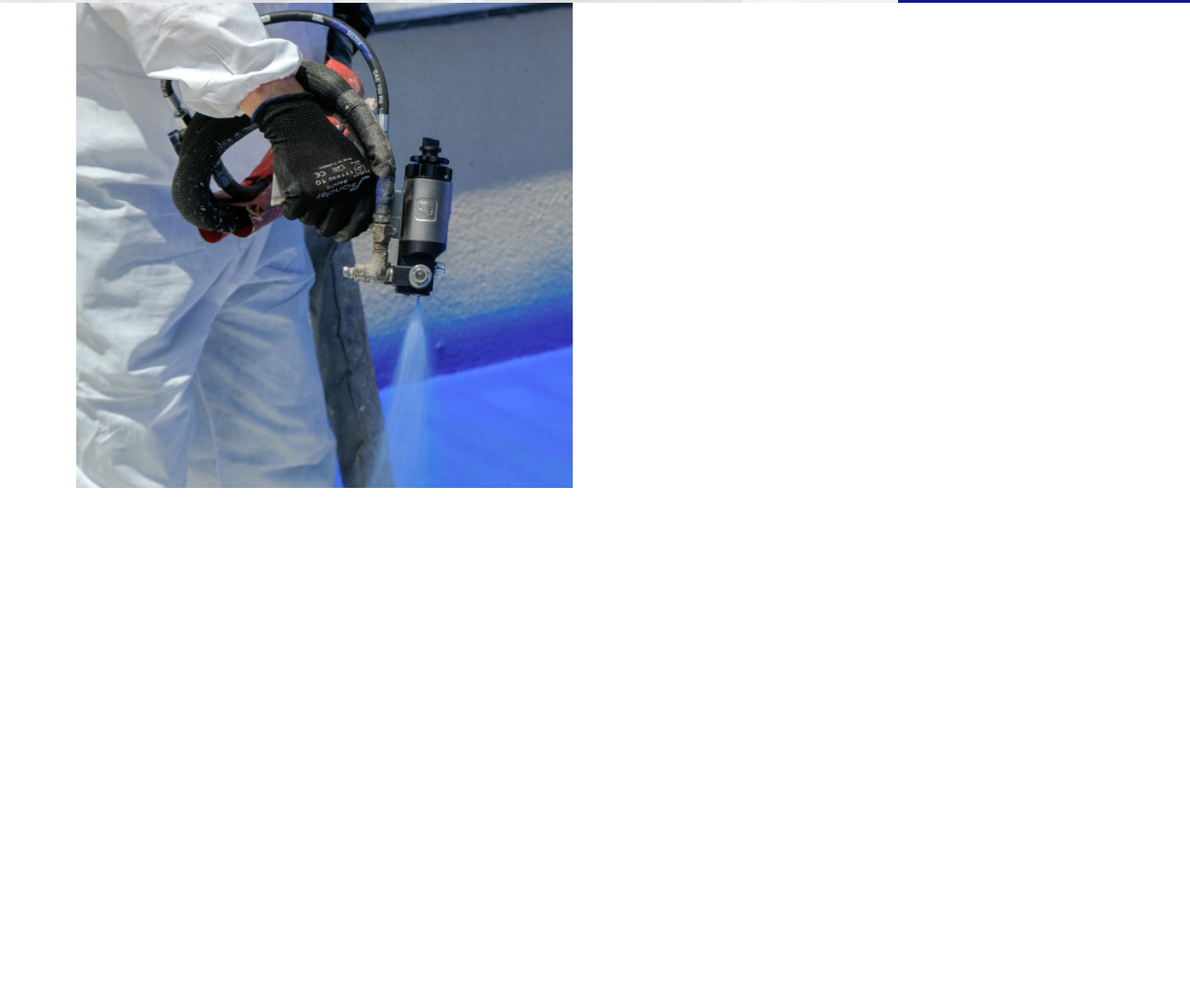
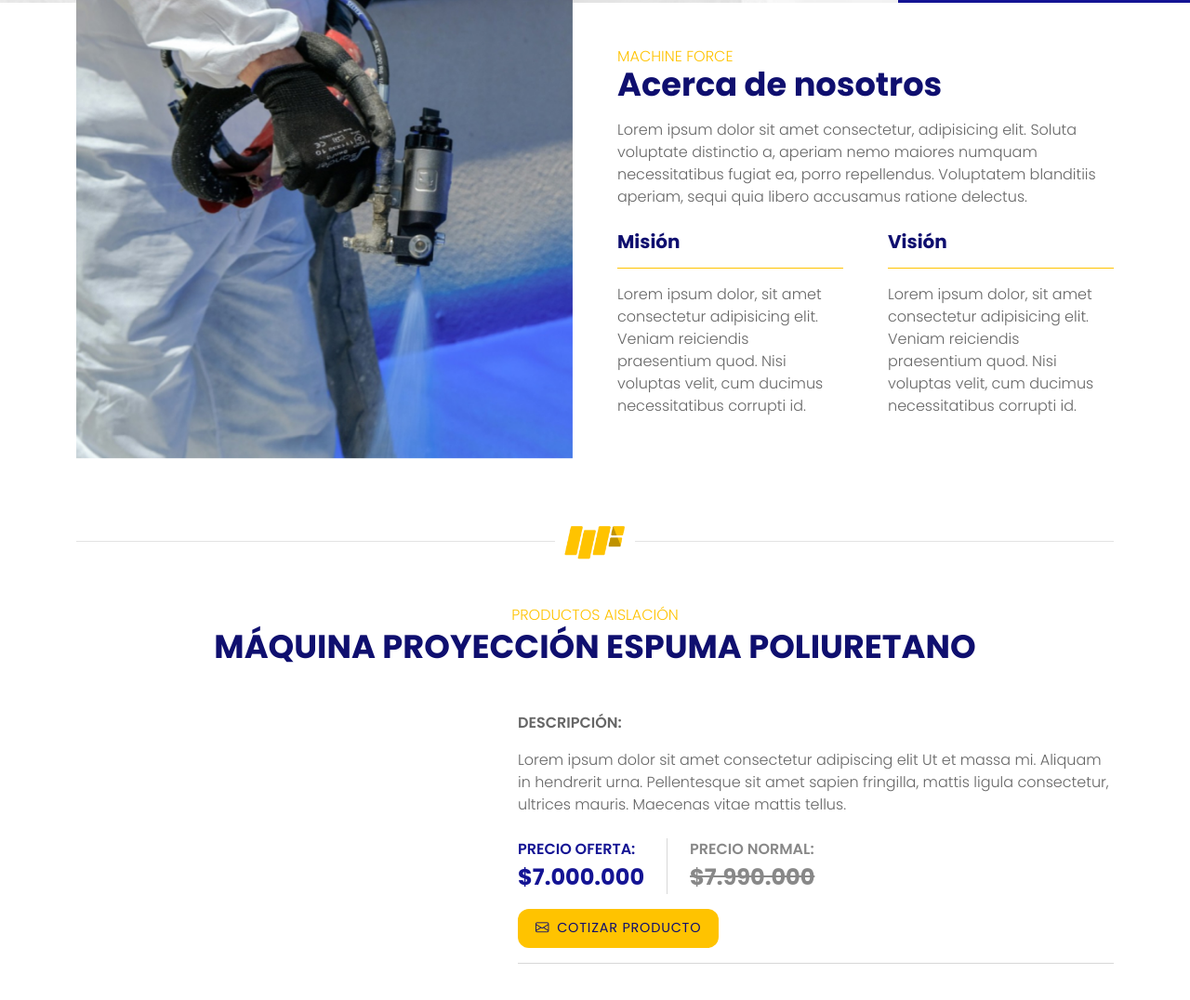
Before and after one commit to ktyyuuki/machine-force, a plain HTML site: page index.html in a window 1280 px wide. Shown: the part 680-1756 px from the top of the page at 93% size. Before the commit the page ends 1205 px from the top, so only its background shows below. Drawn offline with nearby package versions, Linux system fonts and the light colour scheme.

Commit message:
nosotros, productos 20%

```diff
--- a/index.html
+++ b/index.html
@@ -117,11 +117,61 @@
     </div>
 
     <!-- Nosotros -->
-    <section class="container" id="nosotros">
+    <section class="container mb-5" id="nosotros">
         <div class="row gx-lg-5">
             <div class="col-lg-6">
                 <img src="./img/nosotros.jpg" class="img-fluid w-100" alt="">
             </div>
+            <div class="col-lg-6 py-5">
+                <h1 class="titulo mb-3"><span class="top-titulo">Machine Force</span> Acerca de nosotros</h1>
+                <p>Lorem ipsum dolor sit amet consectetur, adipisicing elit. Soluta voluptate distinctio a, aperiam nemo maiores numquam necessitatibus fugiat ea, porro repellendus. Voluptatem blanditiis aperiam, sequi quia libero accusamus ratione delectus.</p>
+                <div class="row gx-lg-5 mt-4">
+                    <div class="col-lg-6">
+                        <h3 class="titulo-small">Misión</h3>
+                        <div class="linea-amarilla my-3"></div>
+                        <p>Lorem ipsum dolor, sit amet consectetur adipisicing elit. Veniam reiciendis praesentium quod. Nisi voluptas velit, cum ducimus necessitatibus corrupti id.</p>
+                    </div>
+                    <div class="col-lg-6">
+                        <h3 class="titulo-small">Visión</h3>
+                        <div class="linea-amarilla my-3"></div>
+                        <p>Lorem ipsum dolor, sit amet consectetur adipisicing elit. Veniam reiciendis praesentium quod. Nisi voluptas velit, cum ducimus necessitatibus corrupti id.</p>
+                    </div>
+                </div>
+            </div>
+        </div>
+    </section>
+
+    <!-- Productos -->
+    <section class="container my-5" id="aislacion">
+        <!-- Separador -->
+        <div class="separador mb-5">
+            <img src="./img/icono.png" class="img-fluid" width="70" alt="">
+        </div>
+
+        <!-- Aislacion -->
+        <h2 class="titulo text-center text-uppercase"><span class="top-titulo mb-1">Productos aislación</span> Máquina Proyección Espuma Poliuretano</h2>
+        <div class="row producto mt-5">
+            <div class="col-lg-5">
+                <!-- lightgallery -->
+            </div>
+            <div class="col-lg-7">
+                <p class="fw-semibold text-uppercase mb-3">Descripción:</p>
+                <p>Lorem ipsum dolor sit amet consectetur adipiscing elit Ut et massa mi. Aliquam in hendrerit urna. Pellentesque sit amet sapien fringilla, mattis ligula consectetur, ultrices mauris. Maecenas vitae mattis tellus. </p>
+                <div class="precios mt-4">
+                    <p class="precio oferta">
+                        Precio oferta:
+                        <span>$7.000.000</span>
+                    </p>
+                    <div class="vr mx-4"></div>
+                    <p class="precio original">
+                        Precio normal:
+                        <span>$7.990.000</span>
+                    </p>
+                </div>
+                <a href="#contacto" class="btn btn-amarillo mt-3"><i class="bi bi-envelope"></i>Cotizar producto</a>
+                <hr>
+            </div>
+
         </div>
     </section>
 
--- a/scss/components/_generales.scss
+++ b/scss/components/_generales.scss
@@ -1,3 +1,50 @@
 body{
     font-family: "Poppins", sans-serif;
+    color: #666;
 }
+h1,h2,h3,h4,h5{
+    font-weight: 700;
+}
+p{
+    font-weight: 300;
+}
+.titulo{
+    font-size: 2.2rem;
+    color: $azul-oscuro;
+    font-weight: 700;
+    .top-titulo{
+        color: $amarillo;
+        text-transform: uppercase;
+        font-size: 1rem;
+        font-weight: 300;
+        display: block;
+    }
+}
+.titulo-small{
+    font-size: 20px;
+    color: $azul-oscuro;
+    font-weight: 700;
+}
+.linea-amarilla{
+    height: 1px;
+    width: 100%;
+    background-color: $amarillo;
+}
+.separador{
+    display: flex;
+    flex-direction: row;
+    text-align: center;
+    align-items: center;
+    justify-content: center;
+    &::before,
+    &::after{
+        content: '';
+        display: inline-block;
+        height: 1px;
+        width: 100%;
+        background-color: #e3e3e3;
+    }
+    img{
+        margin-inline: .5rem;
+    }
+}
--- a/scss/pages/_index.scss
+++ b/scss/pages/_index.scss
@@ -46,6 +46,7 @@
         }
     }
     .carousel-indicators{
+        bottom: 2rem;
         button{
             width: 1rem!important;
             height: 1rem!important;
@@ -61,3 +62,38 @@
         width: 7%;
     }
 }
+#nosotros{
+    img{
+        margin-top: -2rem;
+        position: relative
+    }
+}
+.producto{
+    .precios{
+        display: flex;
+        flex-direction: row;
+        flex-wrap: wrap;
+        align-items: flex-start;
+        justify-content: flex-start;
+        .precio{
+            display: inline;
+            margin: 0;
+            text-transform: uppercase;
+            font-weight: 600;
+            span{
+                font-size: 24px;
+                font-weight: 700;
+                display: block;
+            }
+            &.oferta{
+                color: $azul;
+            }
+            &.original{
+                color: #888;
+                span{
+                    text-decoration: line-through;
+                }
+            }
+        }
+    }
+}
```
Also changed, not shown: css/style.css, img/icono.png (added).
